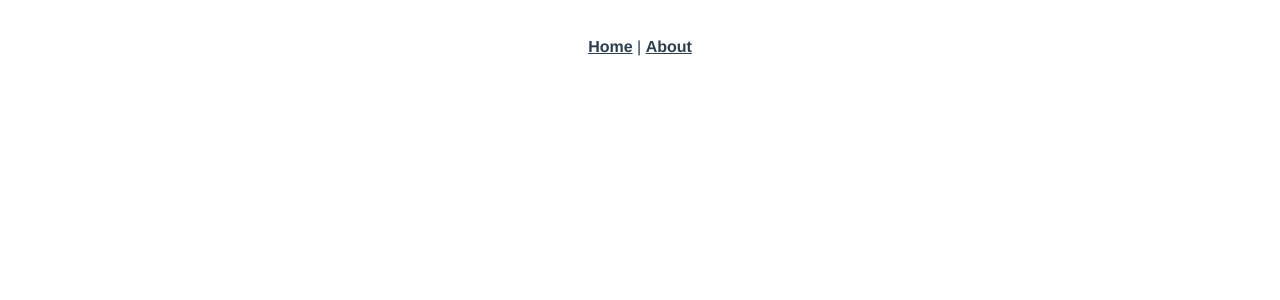
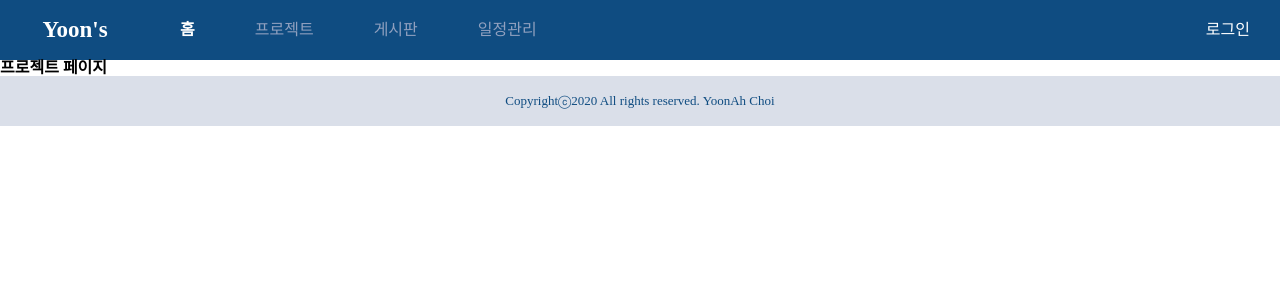
Before and after one commit to yoonahChoi/Portfolio, a Vue app in the folder front-end/: page /project in a window 1280 px wide. Shown: the top 300 px of the page. Built offline with nearby package versions, Linux system fonts and the light colour scheme.

Commit message:
create header unit test

```diff
--- a/front-end/src/App.vue
+++ b/front-end/src/App.vue
@@ -1,32 +1,109 @@
 <template>
   <div id="app">
-    <div id="nav">
-      <router-link to="/">Home</router-link> |
-      <router-link to="/about">About</router-link>
+    <div class="header">
+      <div class="content-wrap">
+        <div class="logo-wrap">
+          <h1 class="logo">Yoon's</h1>
         </div>
-    <router-view/>
+        <a href="#" class="menu"></a>
+        <nav class="nav">
+          <ul class="nav-list">
+            <li><router-link class="nav-link active" to="/">홈</router-link></li>
+            <li><router-link class="nav-link" to="/project">프로젝트</router-link></li>
+            <li><router-link class="nav-link" to="/board">게시판</router-link></li>
+            <li><router-link class="nav-link" to="/planner">일정관리</router-link></li>
+          </ul>
+        </nav>
+        <div class="login-wrap">
+          <a href="#" class="login-link" >로그인</a>
+        </div>
+      </div>
+    </div>
+    <router-view></router-view>
+    <div class="footer">
+      <p class="copyright">Copyrightⓒ2020 All rights reserved. YoonAh Choi</p>
+    </div>
   </div>
 </template>
 
+<script>
+export default {
+  name: 'App'
+}
+</script>
+
+<style src="./assets/css/main.css"/>
 <style>
-#app {
-  font-family: Avenir, Helvetica, Arial, sans-serif;
-  -webkit-font-smoothing: antialiased;
-  -moz-osx-font-smoothing: grayscale;
+.header {
+    height: 60px;
+    overflow: hidden;
+    background-color: #0f4c81;
+  }
+  .logo-wrap, nav, .login-wrap {
+    height: 100%;
+    line-height: 60px;
+  }
+  .logo-wrap {
     text-align: center;
-  color: #2c3e50;
+    width: 90px;
+    margin: 0 auto;
   }
-
-#nav {
-  padding: 30px;
+  .logo {
+    font-size: 23px;
+    color: #fff;
   }
-
-#nav a {
+  .menu{
+    position: absolute;
+    top: 17.5px;
+    left:17.5px;
+    width: 35px;
+    height: 25px;
+    color: transparent;
+    background: linear-gradient(#fff 50%, transparent 50%);
+    background-size: 100% 10px;
+  }
+  .nav, .login-wrap{
+    display: none;
+  }
+  .active {
+    color: #fff;
     font-weight: bold;
-  color: #2c3e50;
   }
-
-#nav a.router-link-exact-active {
-  color: #42b983;
+  .footer {
+    height: 50px;
+    background-color: #dadfe9;
+  }
+  .copyright {
+    color: #0f4c81;
+    font-size: 13px;
+    text-align: center;
+    line-height: 50px;
+  }
+  @media screen and (min-width: 768px) {
+    .menu {
+      display: none;
+    }
+    .nav, .login-wrap{
+      display: block;
+    }
+    .logo-wrap, nav {
+      float: left;
+    }
+    .logo-wrap {
+      padding: 0 30px;
+    }
+    .login-wrap {
+      float: right;
+    }
+    .nav-list li {
+      color: #90a0bf;
+      display: inline-block;
+    }
+    .nav-list li:hover, .login-link{
+      color: #fff;
+    }
+    .nav-link, .login-link {
+      padding: 0 30px;
+    }
   }
 </style>
--- /dev/null
+++ b/front-end/src/assets/css/main.css
@@ -0,0 +1,44 @@
+/* http://meyerweb.com/eric/tools/css/reset/
+   v2.0 | 20110126
+   License: none (public domain)
+*/
+
+html, body, div, span,
+h1, h2, h3, h4, h5, h6, p, blockquote, pre,
+a, abbr, acronym, address, big, cite, code,
+del, dfn, em, img, ins, kbd, q, s, samp,
+small, strike, strong, sub, sup, tt, var,
+b, u, i, center,
+dl, dt, dd, ol, ul, li,
+fieldset, form, label, legend,
+table, caption, tbody, tfoot, thead, tr, th, td,
+article, aside, canvas, details, embed,
+figure, figcaption, footer, header, hgroup,
+menu, nav, output, ruby, section, summary,
+time, mark, audio, video {
+	margin: 0;
+	padding: 0;
+	border: 0;
+	font-size: 100%;
+	/* font: inherit; */
+	vertical-align: baseline;
+}
+body {
+	line-height: 1;
+}
+ol, ul {
+	list-style: none;
+}
+table {
+	border-collapse: collapse;
+	border-spacing: 0;
+}
+a {
+	display: block;
+	color: inherit;
+	text-decoration: none;
+}
+.content-wrap {
+	margin: 0 auto;
+	max-width: 1440px;
+}
--- a/front-end/src/components/HelloWorld.vue
+++ /dev/null
@@ -1,60 +0,0 @@
-<template>
-  <div class="hello">
-    <h1>{{ msg }}</h1>
-    <p>
-      For a guide and recipes on how to configure / customize this project,<br>
-      check out the
-      <a href="https://cli.vuejs.org" target="_blank" rel="noopener">vue-cli documentation</a>.
-    </p>
-    <h3>Installed CLI Plugins</h3>
-    <ul>
-      <li><a href="https://github.com/vuejs/vue-cli/tree/dev/packages/%40vue/cli-plugin-babel" target="_blank" rel="noopener">babel</a></li>
-      <li><a href="https://github.com/vuejs/vue-cli/tree/dev/packages/%40vue/cli-plugin-router" target="_blank" rel="noopener">router</a></li>
-      <li><a href="https://github.com/vuejs/vue-cli/tree/dev/packages/%40vue/cli-plugin-eslint" target="_blank" rel="noopener">eslint</a></li>
-      <li><a href="https://github.com/vuejs/vue-cli/tree/dev/packages/%40vue/cli-plugin-unit-jest" target="_blank" rel="noopener">unit-jest</a></li>
-    </ul>
-    <h3>Essential Links</h3>
-    <ul>
-      <li><a href="https://vuejs.org" target="_blank" rel="noopener">Core Docs</a></li>
-      <li><a href="https://forum.vuejs.org" target="_blank" rel="noopener">Forum</a></li>
-      <li><a href="https://chat.vuejs.org" target="_blank" rel="noopener">Community Chat</a></li>
-      <li><a href="https://twitter.com/vuejs" target="_blank" rel="noopener">Twitter</a></li>
-      <li><a href="https://news.vuejs.org" target="_blank" rel="noopener">News</a></li>
-    </ul>
-    <h3>Ecosystem</h3>
-    <ul>
-      <li><a href="https://router.vuejs.org" target="_blank" rel="noopener">vue-router</a></li>
-      <li><a href="https://vuex.vuejs.org" target="_blank" rel="noopener">vuex</a></li>
-      <li><a href="https://github.com/vuejs/vue-devtools#vue-devtools" target="_blank" rel="noopener">vue-devtools</a></li>
-      <li><a href="https://vue-loader.vuejs.org" target="_blank" rel="noopener">vue-loader</a></li>
-      <li><a href="https://github.com/vuejs/awesome-vue" target="_blank" rel="noopener">awesome-vue</a></li>
-    </ul>
-  </div>
-</template>
-
-<script>
-export default {
-  name: 'HelloWorld',
-  props: {
-    msg: String
-  }
-}
-</script>
-
-<!-- Add "scoped" attribute to limit CSS to this component only -->
-<style scoped>
-h3 {
-  margin: 40px 0 0;
-}
-ul {
-  list-style-type: none;
-  padding: 0;
-}
-li {
-  display: inline-block;
-  margin: 0 10px;
-}
-a {
-  color: #42b983;
-}
-</style>
--- a/front-end/src/router/index.js
+++ b/front-end/src/router/index.js
@@ -1,6 +1,6 @@
 import Vue from 'vue'
 import VueRouter from 'vue-router'
-import Home from '../views/Home.vue'
+import HomePage from '@/views/HomePage.vue'
 
 Vue.use(VueRouter)
 
@@ -8,15 +8,19 @@ const routes = [
   {
     path: '/',
     name: 'Home',
-    component: Home
-  },
-  {
-    path: '/about',
-    name: 'About',
-    // route level code-splitting
-    // this generates a separate chunk (about.[hash].js) for this route
-    // which is lazy-loaded when the route is visited.
-    component: () => import(/* webpackChunkName: "about" */ '../views/About.vue')
+    component: HomePage
+  }, {
+    path: '/project',
+    name: 'Project',
+    component: () => import('@/views/ProjectPage.vue')
+  }, {
+    path: '/board',
+    name: 'Board',
+    component: () => import('@/views/BoardPage.vue')
+  }, {
+    path: '/planner',
+    name: 'Planner',
+    component: () => import('@/views/PlannerPage.vue')
   }
 ]
 
--- a/front-end/src/views/About.vue
+++ /dev/null
@@ -1,5 +0,0 @@
-<template>
-  <div class="about">
-    <h1>This is an about page</h1>
-  </div>
-</template>
--- /dev/null
+++ b/front-end/src/views/BoardPage.vue
@@ -0,0 +1,15 @@
+<template>
+  <div class="content-wrap">
+    <h2>게시판 페이지</h2>
+  </div>
+</template>
+
+<script>
+export default {
+  name: 'BoardPage'
+}
+</script>
+
+<style>
+
+</style>
--- a/front-end/src/views/Home.vue
+++ /dev/null
@@ -1,18 +0,0 @@
-<template>
-  <div class="home">
-    <img alt="Vue logo" src="../assets/logo.png">
-    <HelloWorld msg="Welcome to Your Vue.js App"/>
-  </div>
-</template>
-
-<script>
-// @ is an alias to /src
-import HelloWorld from '@/components/HelloWorld.vue'
-
-export default {
-  name: 'Home',
-  components: {
-    HelloWorld
-  }
-}
-</script>
--- /dev/null
+++ b/front-end/src/views/HomePage.vue
@@ -0,0 +1,15 @@
+<template>
+  <div class="content-wrap">
+    <h2>홈 페이지</h2>
+  </div>
+</template>
+
+<script>
+export default {
+  name: 'HomePage'
+}
+</script>
+
+<style>
+
+</style>
--- /dev/null
+++ b/front-end/src/views/PlannerPage.vue
@@ -0,0 +1,15 @@
+<template>
+  <div class="content-wrap">
+    <h2>일정관리 페이지</h2>
+  </div>
+</template>
+
+<script>
+export default {
+  name: 'PlannerPage'
+}
+</script>
+
+<style>
+
+</style>
--- /dev/null
+++ b/front-end/src/views/ProjectPage.vue
@@ -0,0 +1,15 @@
+<template>
+  <div class="content-wrap">
+    <h2>프로젝트 페이지</h2>
+  </div>
+</template>
+
+<script>
+export default {
+  name: 'ProjectPage'
+}
+</script>
+
+<style>
+
+</style>
--- a/front-end/vue.config.js
+++ b/front-end/vue.config.js
@@ -1,7 +1,7 @@
 const path = require('path')
 
 module.exports = {
-  configureWabpack: {
+  configureWebpack: {
     resolve: {
       alias: {
         '@': path.join(__dirname, 'src/')
```
Also changed, not shown: 2 other files (tests, documents, lock files or other folders). Lines whose indentation alone changed are shown as unchanged.
